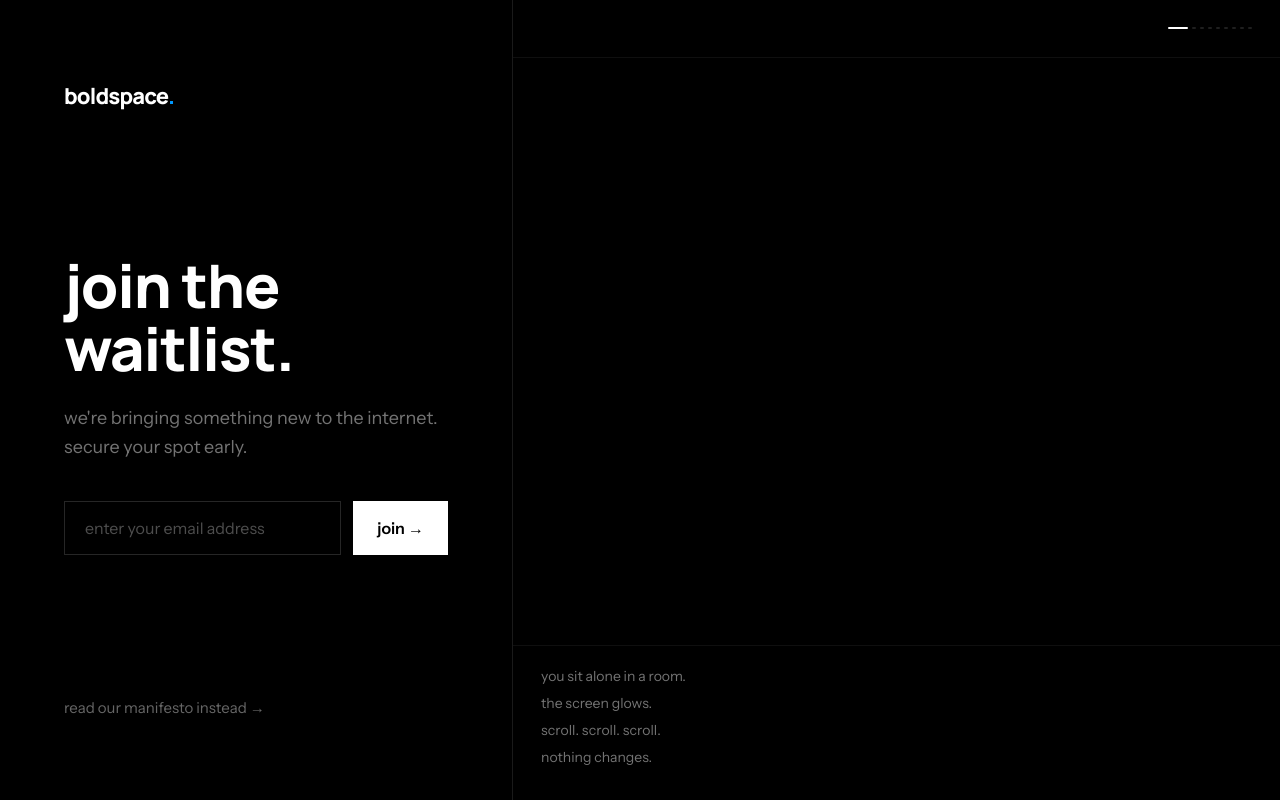
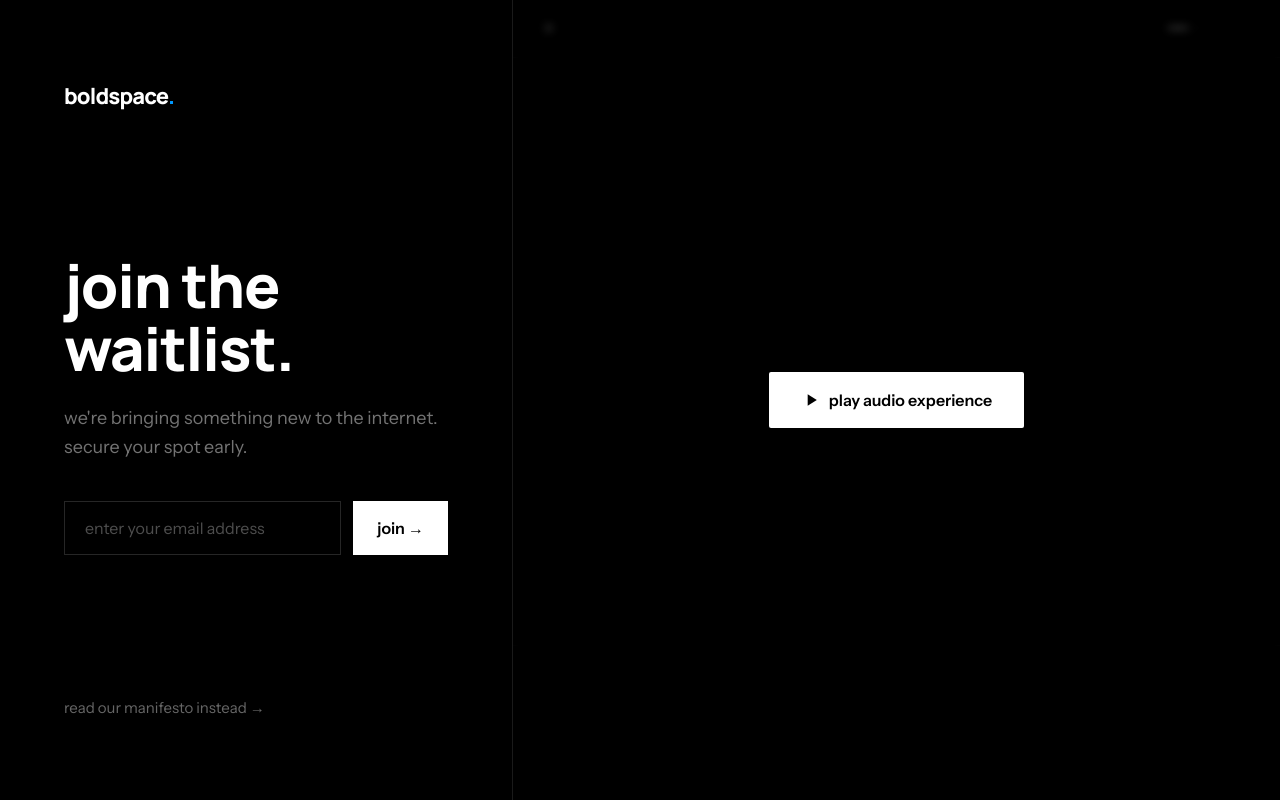
Before and after one commit to MRsanjuedit/buildspace, a Next.js app: page /join in a window 1280 px wide. Built offline with nearby package versions, Linux system fonts and the light colour scheme.

Commit message:
feat: sync ascii story with uploaded audio perfectly

```diff
--- a/app/components/AsciiStory.tsx
+++ b/app/components/AsciiStory.tsx
@@ -186,50 +186,68 @@ const SCENES: Scene[] = [
 ];
 
 export default function AsciiStory() {
-  const [sceneIdx, setSceneIdx] = useState(0);
-  const [phase, setPhase] = useState<'enter' | 'show' | 'exit'>('enter');
-  const [visibleLines, setVisibleLines] = useState(0);
-  const timers = useRef<ReturnType<typeof setTimeout>[]>([]);
+  const audioRef = useRef<HTMLAudioElement>(null);
+  const [isPlaying, setIsPlaying] = useState(false);
+  const [currentTime, setCurrentTime] = useState(0);
+  const [duration, setDuration] = useState(27.78);
+  const [hasInteracted, setHasInteracted] = useState(false);
 
-  const clear = useCallback(() => {
-    timers.current.forEach(clearTimeout);
-    timers.current = [];
+  const togglePlay = () => {
+    if (audioRef.current) {
+      if (isPlaying) {
+        audioRef.current.pause();
+      } else {
+        audioRef.current.play();
+        setHasInteracted(true);
+      }
+      setIsPlaying(!isPlaying);
+    }
+  };
+
+  useEffect(() => {
+    const audio = audioRef.current;
+    if (!audio) return;
+
+    const updateTime = () => setCurrentTime(audio.currentTime);
+    const updateDuration = () => setDuration(audio.duration || 27.78);
+    const handleEnded = () => setIsPlaying(false);
+    const handlePlay = () => setIsPlaying(true);
+    const handlePause = () => setIsPlaying(false);
+
+    audio.addEventListener('timeupdate', updateTime);
+    audio.addEventListener('loadedmetadata', updateDuration);
+    audio.addEventListener('ended', handleEnded);
+    audio.addEventListener('play', handlePlay);
+    audio.addEventListener('pause', handlePause);
+
+    return () => {
+      audio.removeEventListener('timeupdate', updateTime);
+      audio.removeEventListener('loadedmetadata', updateDuration);
+      audio.removeEventListener('ended', handleEnded);
+      audio.removeEventListener('play', handlePlay);
+      audio.removeEventListener('pause', handlePause);
+    };
   }, []);
 
-  const delay = useCallback((fn: () => void, ms: number) => {
-    timers.current.push(setTimeout(fn, ms));
-  }, []);
+  // Calculate global progress (0 to 1)
+  const globalProgress = Math.min(currentTime / duration, 1);
 
-  const scene = SCENES[sceneIdx];
+  // Calculate which scene we are in
+  const rawSceneIndex = globalProgress * SCENES.length;
+  const sceneIdx = Math.min(Math.floor(rawSceneIndex), SCENES.length - 1);
+  const scene = SCENES[sceneIdx] || SCENES[0];
 
-  useEffect(() => {
-    clear();
-    setPhase('enter');
-    setVisibleLines(0);
+  // Calculate progress *within* the current scene (0 to 1)
+  const sceneProgress = rawSceneIndex - sceneIdx;
 
-    // enter → show
-    delay(() => {
-      setPhase('show');
+  // Determine opacity for crossfades (fade in first 10%, fade out last 10%)
+  let opacity = 1;
+  if (sceneProgress < 0.1) opacity = sceneProgress / 0.1;
+  else if (sceneProgress > 0.9) opacity = (1 - sceneProgress) / 0.1;
 
-      // reveal lines
-      scene.lines.forEach((_, i) => {
-        delay(() => setVisibleLines(i + 1), 400 + i * 600);
-      });
-
-      // exit
-      const hold = 400 + scene.lines.length * 600 + 2000;
-      delay(() => {
-        setPhase('exit');
-        delay(() => {
-          setSceneIdx(p => (p + 1) % SCENES.length);
-        }, 800);
-      }, hold);
-    }, 300);
-
-    return clear;
-  }, [sceneIdx, clear, delay]); // eslint-disable-line
-
-  const opacity = phase === 'show' ? 1 : 0;
+  // Determine how many lines are visible (reveal sequentially)
+  const lineThreshold = 0.8 / scene.lines.length; // use 80% of the scene time to reveal lines
+  const visibleLines = Math.floor((sceneProgress - 0.1) / lineThreshold) + 1;
 
   return (
     <div style={{
@@ -239,7 +257,44 @@ export default function AsciiStory() {
       display: 'flex',
       flexDirection: 'column',
       overflow: 'hidden',
+      position: 'relative',
     }}>
+      <audio ref={audioRef} src="/story-audio.webm" preload="auto" />
+
+      {/* ── Overlay Play Button (if not interacted yet) ── */}
+      {!hasInteracted && (
+        <div style={{
+          position: 'absolute',
+          inset: 0,
+          backgroundColor: 'rgba(0,0,0,0.6)',
+          backdropFilter: 'blur(4px)',
+          zIndex: 50,
+          display: 'flex',
+          alignItems: 'center',
+          justifyContent: 'center',
+        }}>
+          <button
+            onClick={togglePlay}
+            style={{
+              padding: '16px 32px',
+              backgroundColor: '#fff',
+              color: '#000',
+              fontFamily: "'Instrument Sans', sans-serif",
+              fontWeight: 600,
+              fontSize: '16px',
+              border: 'none',
+              cursor: 'pointer',
+              borderRadius: '2px',
+              display: 'flex',
+              gap: '8px',
+              alignItems: 'center',
+            }}
+          >
+            <svg width="20" height="20" viewBox="0 0 24 24" fill="currentColor"><path d="M8 5v14l11-7z"/></svg>
+            play audio experience
+          </button>
+        </div>
+      )}
 
       {/* ── Header bar ── */}
       <div style={{
@@ -250,6 +305,16 @@ export default function AsciiStory() {
         borderBottom: '1px solid rgba(255,255,255,0.06)',
         flexShrink: 0,
       }}>
+        <div style={{ display: 'flex', gap: '12px', alignItems: 'center' }}>
+          <button onClick={togglePlay} style={{
+            background: 'none', border: 'none', color: '#fff', cursor: 'pointer', padding: 0, display: 'flex', opacity: 0.5
+          }}>
+            {isPlaying ? (
+              <svg width="16" height="16" viewBox="0 0 24 24" fill="currentColor"><path d="M6 19h4V5H6v14zm8-14v14h4V5h-4z"/></svg>
+            ) : (
+              <svg width="16" height="16" viewBox="0 0 24 24" fill="currentColor"><path d="M8 5v14l11-7z"/></svg>
+            )}
+          </button>
           <span style={{
             fontFamily: "'Instrument Sans', sans-serif",
             fontWeight: 400,
@@ -257,11 +322,12 @@ export default function AsciiStory() {
             letterSpacing: '0.12em',
             color: 'rgba(255,255,255,0.25)',
             textTransform: 'uppercase',
-          opacity,
-          transition: 'opacity 0.6s ease',
+            opacity: hasInteracted ? opacity : 0,
+            transition: 'opacity 0.2s ease',
           }}>
             {scene.id} / {String(SCENES.length).padStart(2, '0')}
           </span>
+        </div>
 
         {/* Progress */}
         <div style={{ display: 'flex', gap: '4px', alignItems: 'center' }}>
@@ -290,8 +356,7 @@ export default function AsciiStory() {
           color: '#fff',
           textTransform: 'lowercase',
           margin: 0,
-          opacity,
-          transition: 'opacity 0.7s ease 0.1s',
+          opacity: hasInteracted ? opacity : 0,
         }}>
           {scene.title}
         </h2>
@@ -304,8 +369,7 @@ export default function AsciiStory() {
         alignItems: 'center',
         justifyContent: 'center',
         padding: '0 28px',
-        opacity,
-        transition: 'opacity 0.8s ease 0.2s',
+        opacity: hasInteracted ? opacity : 0,
       }}>
         <pre style={{
           fontFamily: "'Courier New', monospace",
@@ -341,9 +405,9 @@ export default function AsciiStory() {
             lineHeight: 1.5,
             color: 'rgba(255,255,255,0.45)',
             margin: 0,
-            opacity: i < visibleLines ? 1 : 0,
-            transform: i < visibleLines ? 'translateY(0)' : 'translateY(6px)',
-            transition: 'opacity 0.5s ease, transform 0.5s ease',
+            opacity: hasInteracted && i < visibleLines ? 1 : 0,
+            transform: hasInteracted && i < visibleLines ? 'translateY(0)' : 'translateY(6px)',
+            transition: 'opacity 0.2s ease, transform 0.2s ease',
           }}>
             {line}
           </p>
```
Also changed, not shown: 1 other file (tests, documents, lock files or other folders). Lines whose indentation alone changed are shown as unchanged.
